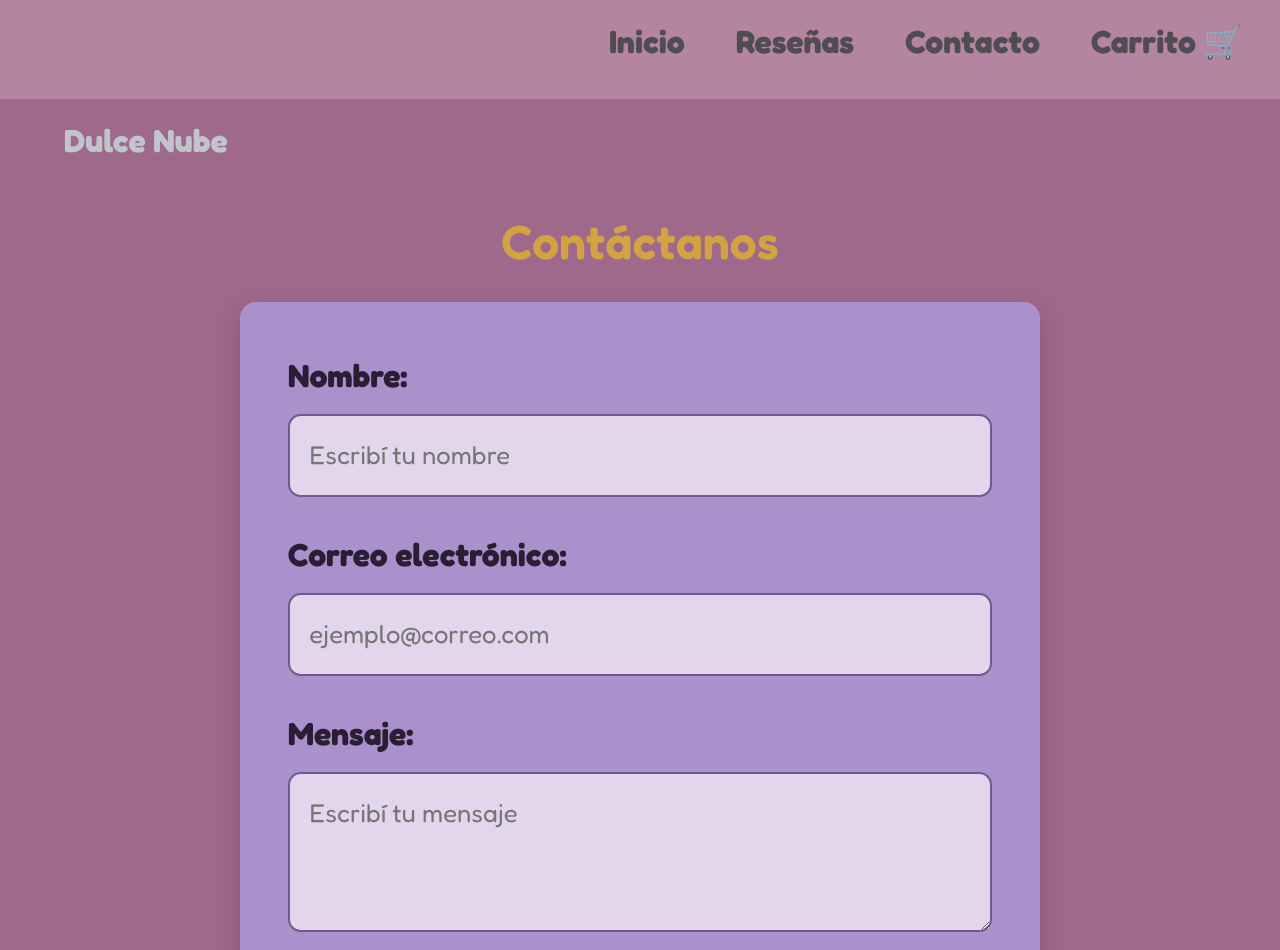
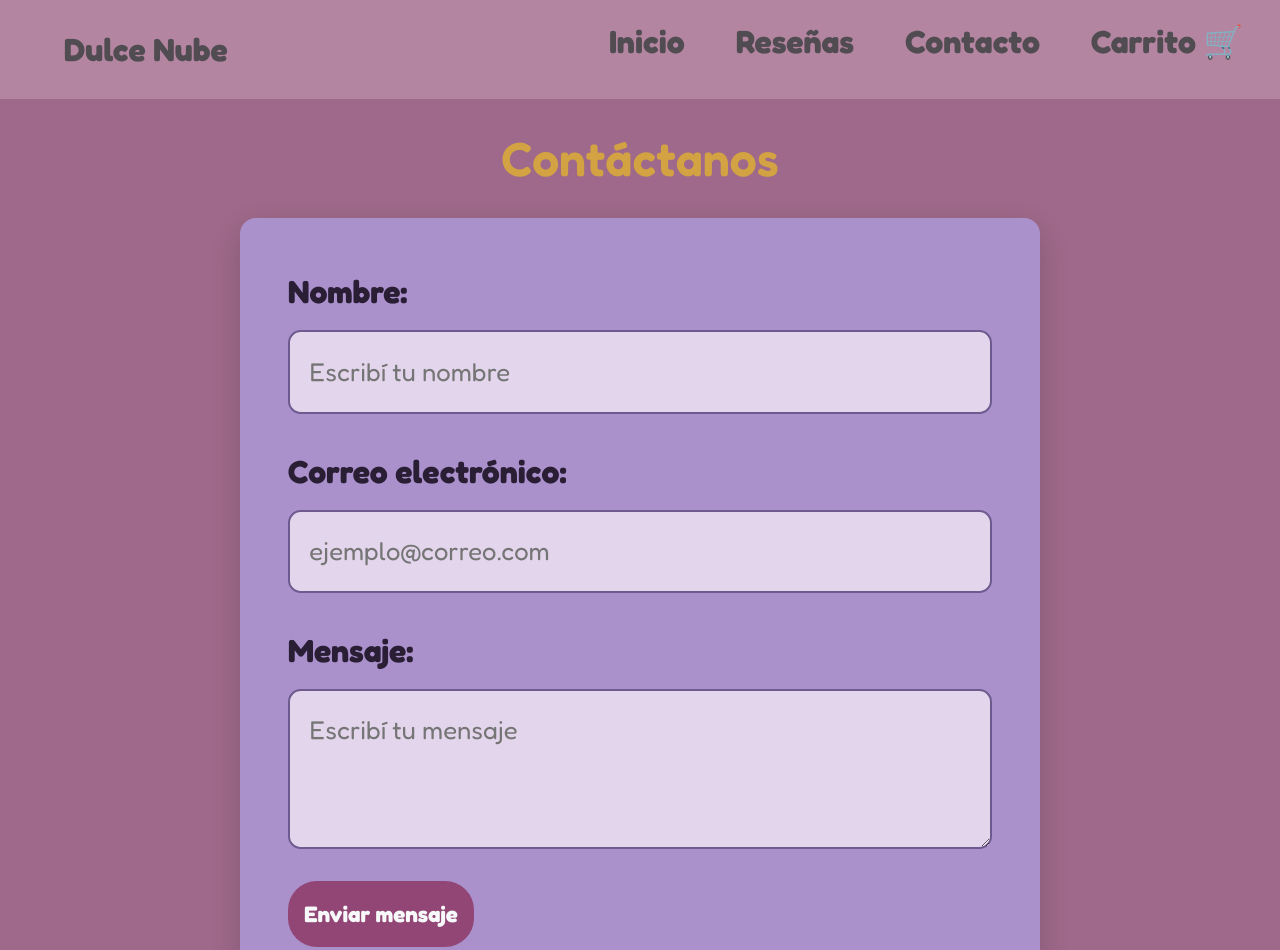
Before and after one commit to lainonoelia-cell/Dulce-Nube, a plain HTML site: page pages/contacto.html in a window 1280 px wide. Shown: the top 950 px of the page. Drawn offline with nearby package versions, Linux system fonts and the light colour scheme.

Commit message:
Correccion del logo en contacto

```diff
--- a/pages/contacto.html
+++ b/pages/contacto.html
@@ -27,14 +27,8 @@
 
   <body>
     <header>
-      <div class="div-logo">
-        <a
-          class="logo"
-          href="../index.html"
-          aria-label="Dulce Nube - Ir al inicio"
-        ></a>
-      </div>
 
+ <div class="div-logo"><a class="logo" href="../index.html">Dulce Nube</a></div>
       <nav class="header-nav">
         <ul>
           <li><a href="../index.html">Inicio</a></li>
@@ -44,7 +38,7 @@
         </ul>
       </nav>
     </header>
-    <div class="div-logo"><a class="logo" href="../index.html">Dulce Nube</a></div>
+
 
     <main>
       <section class="contacto">
```
